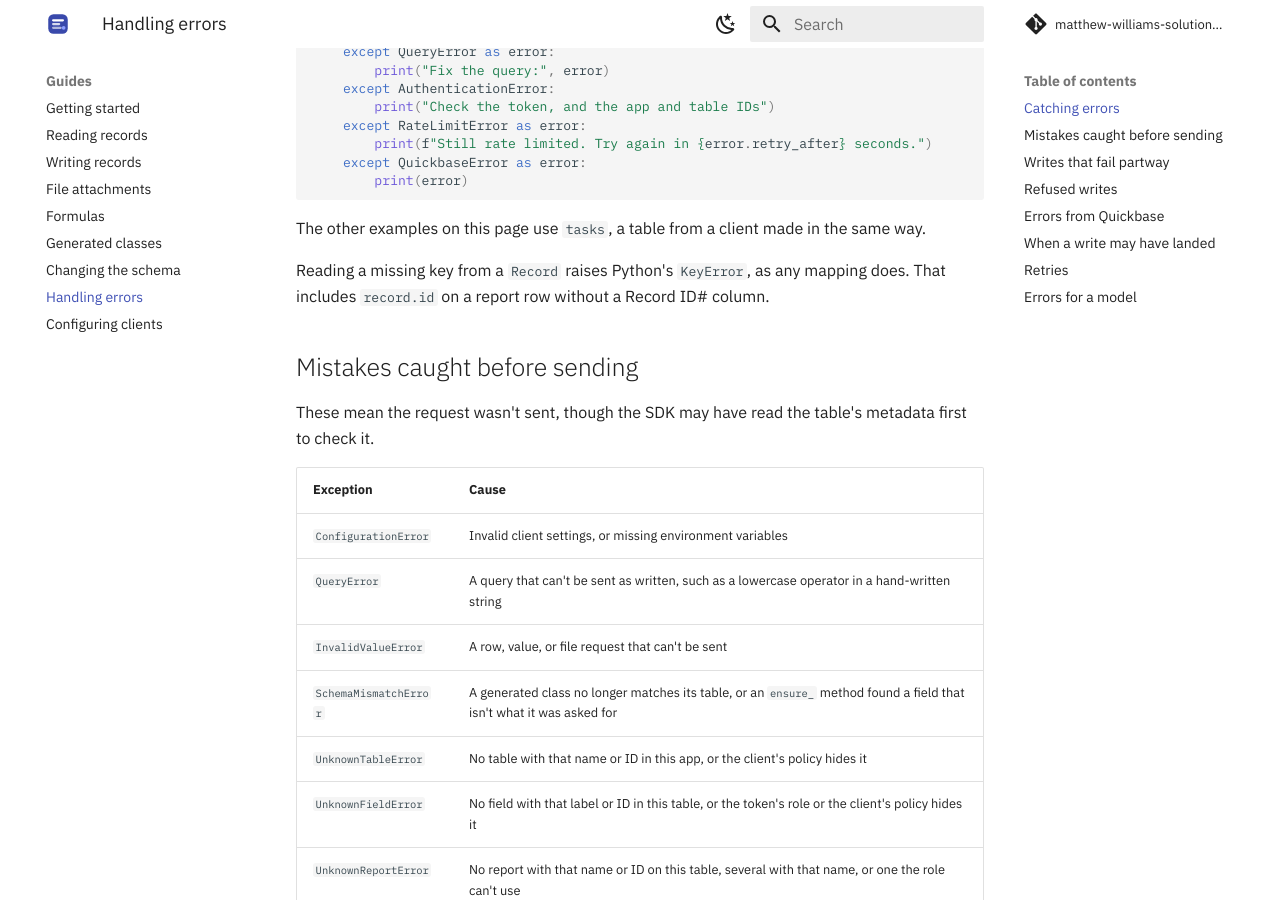
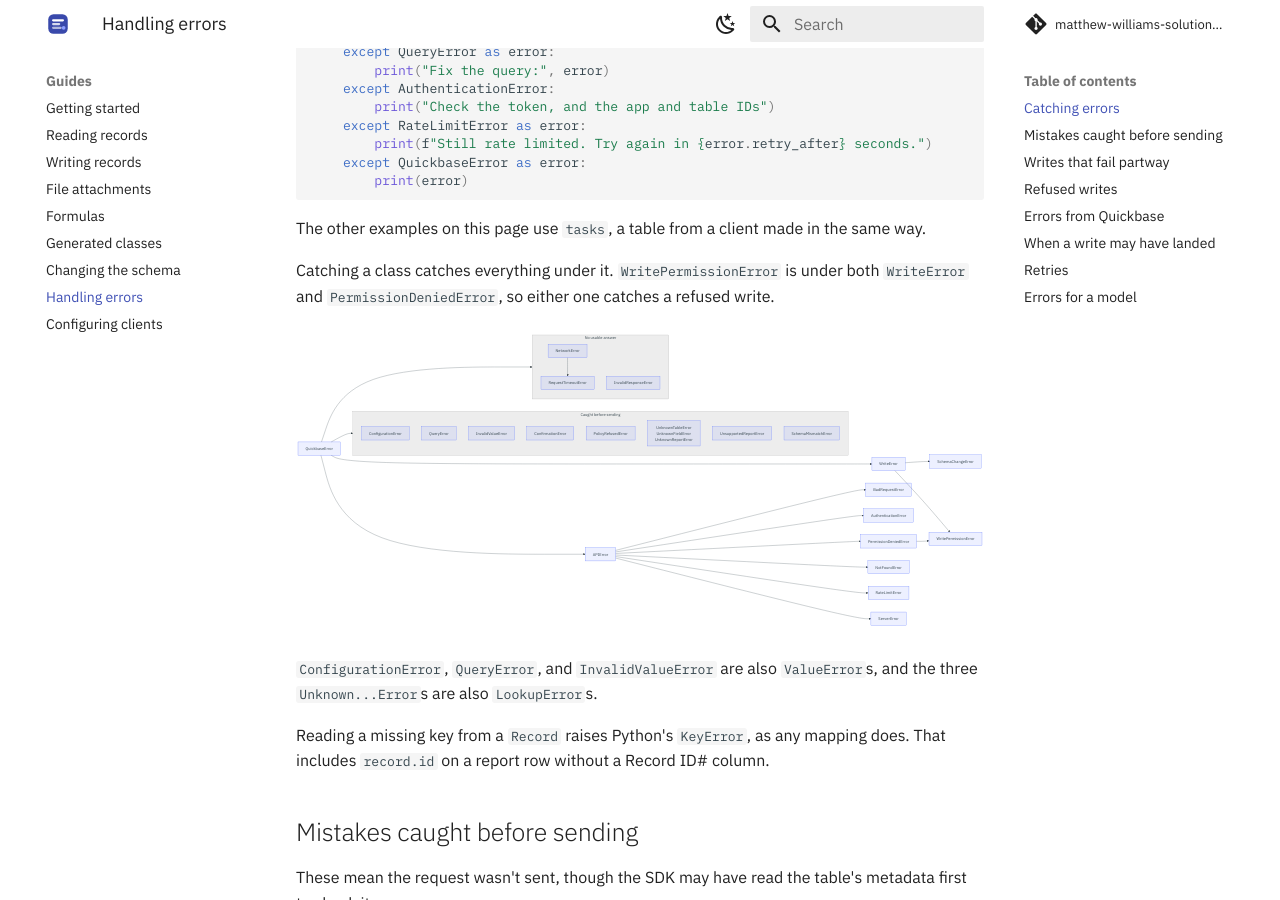
Before and after one commit to matthew-williams-solutions/pyquickbase, an MkDocs documentation site: the page built from docs/guides/errors.md, in a window 1280 px wide and 900 px high, scrolled down 732 px. Built offline with MkDocs 1.6.1 and Material for MkDocs 9.7.7, drawn with Linux system fonts in a browser that asks for light colours; comment, search, counter and statistics services are not loaded.

Commit message:
Add diagrams of the exceptions, retries, relationship fields, and run()
The errors guide shows the exception hierarchy, so it's clear what each
except catches. The clients guide shows when a request is retried,
including the Retry-After cases. The schema guide shows which table each
relationship field lands on. The operations page shows the steps run()
takes before it changes anything.

````diff
--- a/docs/guides/errors.md
+++ b/docs/guides/errors.md
@@ -33,6 +33,45 @@ with Quickbase(realm="acme", token="your_user_token") as qb:
 ```
 
 The other examples on this page use `tasks`, a table from a client made in the same way.
+
+Catching a class catches everything under it. `WritePermissionError` is under both `WriteError` and
+`PermissionDeniedError`, so either one catches a refused write.
+
+```mermaid
+flowchart LR
+    Q[QuickbaseError] --> Before
+    Q --> Answer
+    Q --> W[WriteError]
+    Q --> API[APIError]
+    subgraph Before [Caught before sending]
+        direction TB
+        CE[ConfigurationError]
+        QE[QueryError]
+        IV[InvalidValueError]
+        CF[ConfirmationError]
+        PR[PolicyRefusedError]
+        UN["UnknownTableError<br/>UnknownFieldError<br/>UnknownReportError"]
+        US[UnsupportedReportError]
+        SM[SchemaMismatchError]
+    end
+    subgraph Answer [No usable answer]
+        direction TB
+        NE[NetworkError] --> RT[RequestTimeoutError]
+        IR[InvalidResponseError]
+    end
+    W --> SC[SchemaChangeError]
+    W --> WP[WritePermissionError]
+    API --> BR[BadRequestError]
+    API --> AU[AuthenticationError]
+    API --> PD[PermissionDeniedError]
+    API --> NF[NotFoundError]
+    API --> RL[RateLimitError]
+    API --> SE[ServerError]
+    PD --> WP
+```
+
+`ConfigurationError`, `QueryError`, and `InvalidValueError` are also `ValueError`s, and the three
+`Unknown...Error`s are also `LookupError`s.
 
 Reading a missing key from a `Record` raises Python's `KeyError`, as any mapping does. That includes
 `record.id` on a report row without a Record ID# column.
````
Also changed, not shown: docs/agents/operations.md (+17 -0 lines), docs/guides/clients.md (+22 -0 lines), docs/guides/schema.md (+21 -0 lines).
